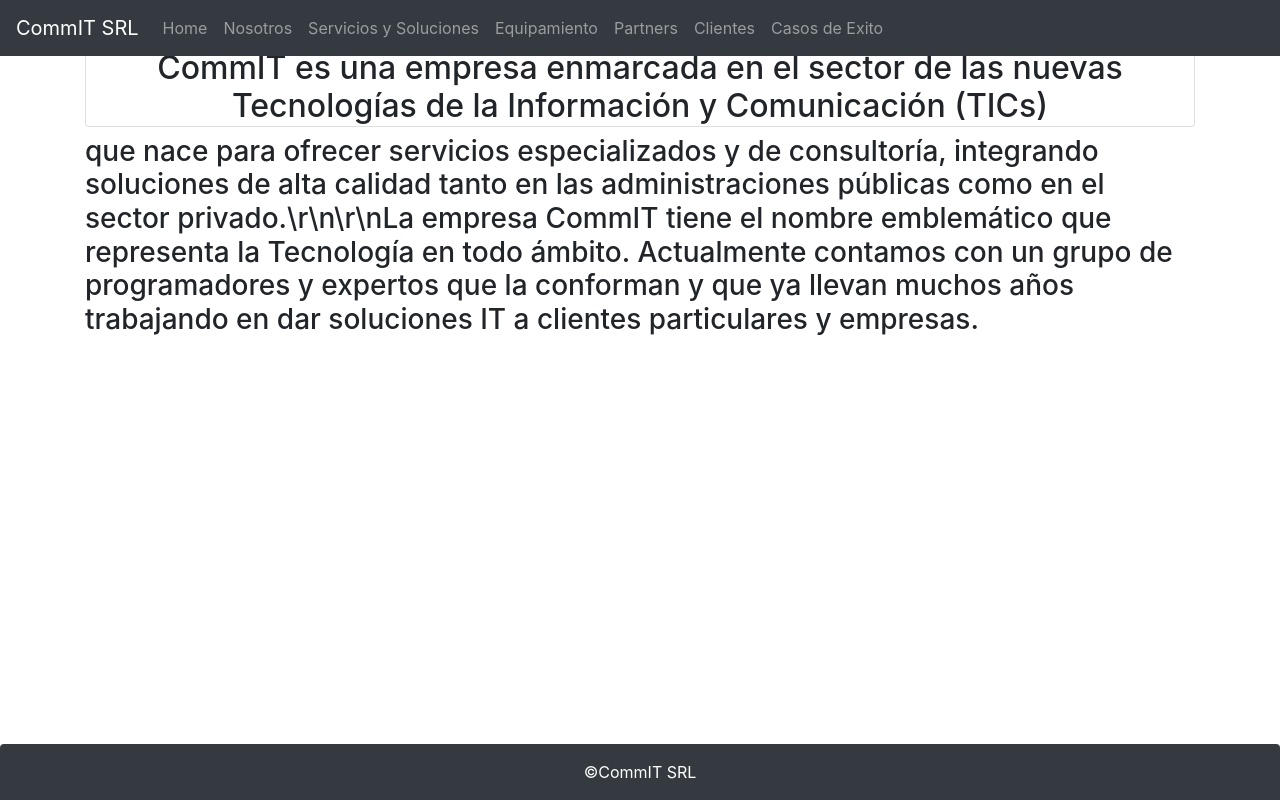
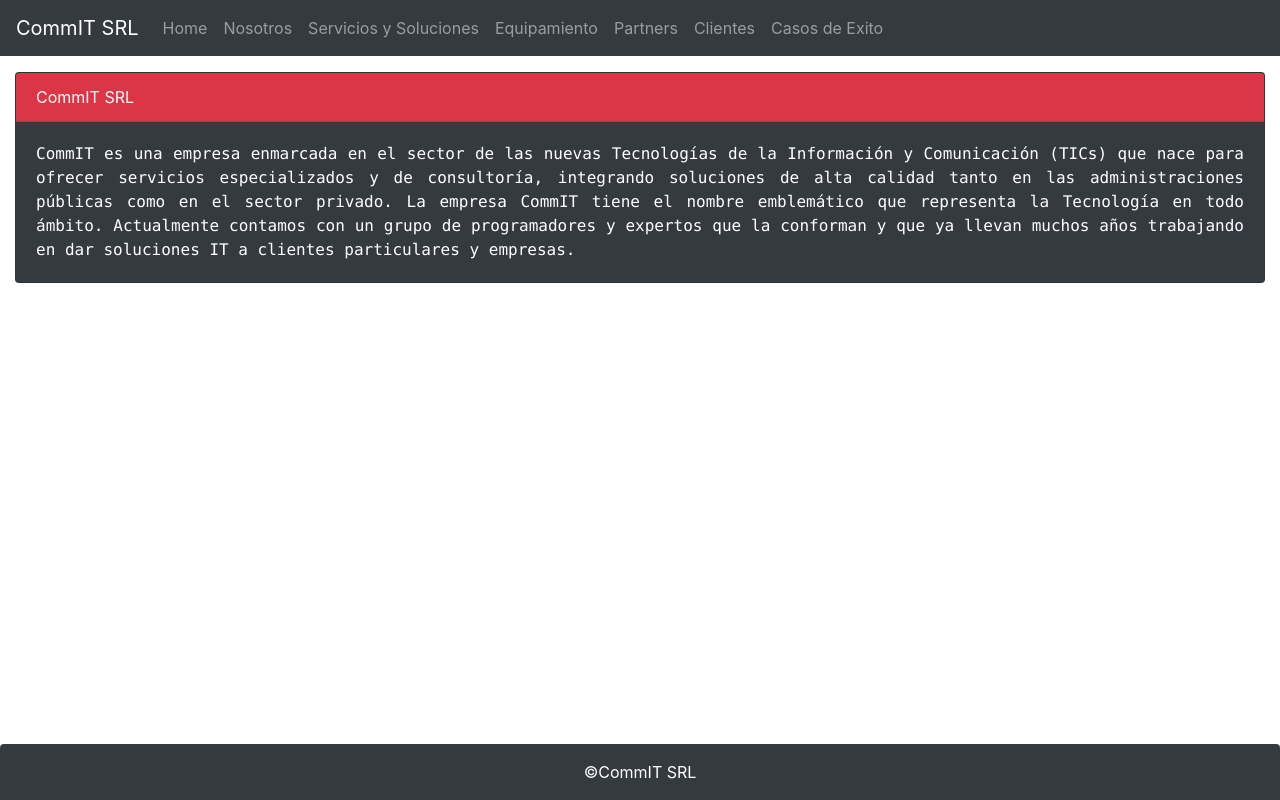
Before and after one commit to belu21/quantumwebpage, a React (Create React App) app: page / in a window 1280 px wide. Built offline with nearby package versions, Linux system fonts and the light colour scheme.

Commit message:
agregado index simple jeje

```diff
--- a/src/App.js
+++ b/src/App.js
@@ -29,10 +29,15 @@
 }
 
 const Home = () => (
-  <div className="container">
-    <h2 className="text-center card" >CommIT es una empresa enmarcada en el sector de las nuevas Tecnologías de la Información y Comunicación (TICs)</h2>
-    <h3>que nace para ofrecer servicios especializados y de consultoría, integrando soluciones de alta calidad tanto en las administraciones públicas como en el sector privado.\r\n\r\nLa empresa CommIT tiene el nombre emblemático que representa la Tecnología en todo ámbito. Actualmente contamos con un grupo de programadores y expertos que la conforman y que ya llevan muchos años
-          trabajando en dar soluciones IT a clientes particulares y empresas.</h3>
+  <div className="py-4 mw-100 w-100 container">
+    <div className="card text-white bg-dark mb-3" >
+      <div className="card-header bg-danger">CommIT SRL</div>
+      <div className="card-body-custom card-body">
+        <p className="card-text">CommIT es una empresa enmarcada en el sector de las nuevas Tecnologías de la Información y Comunicación (TICs)
+    que nace para ofrecer servicios especializados y de consultoría, integrando soluciones de alta calidad tanto en las administraciones públicas como en el sector privado. La empresa CommIT tiene el nombre emblemático que representa la Tecnología en todo ámbito. Actualmente contamos con un grupo de programadores y expertos que la conforman y que ya llevan muchos años
+          trabajando en dar soluciones IT a clientes particulares y empresas.</p>
+      </div>
+    </div>
   </div>
 )
 
--- a/src/components/Nosotros.js
+++ b/src/components/Nosotros.js
@@ -10,9 +10,9 @@
     }
     render() {
         return <div className="py-4 mw-100 w-100">
-            <Tarjeta cat={this.state.nosotros.valores} />
-            <Tarjeta cat={this.state.nosotros.mision} />
-            <Tarjeta cat={this.state.nosotros.vision} />
+            <Tarjeta info={this.state.nosotros.valores} />
+            <Tarjeta info={this.state.nosotros.mision} />
+            <Tarjeta info={this.state.nosotros.vision} />
         </div>;
     }
 }
--- a/src/components/Tarjeta.js
+++ b/src/components/Tarjeta.js
@@ -6,9 +6,9 @@
         console.log(this.props)
         return <div className="py-4 mw-100 w-100 container">
             <div className="card text-white bg-dark mb-3" >
-                <div className="card-header bg-danger">{this.props.cat.titulo}</div>
+                <div className="card-header bg-danger">{this.props.info.titulo}</div>
                 <div className="card-body-custom card-body">
-                    <p className="card-text">{this.props.cat.texto}</p>
+                    <p className="card-text">{this.props.info.texto}</p>
                 </div>
             </div>
         </div>;
--- a/src/json/nosotros.json
+++ b/src/json/nosotros.json
@@ -13,5 +13,10 @@
         "id": "3",
         "titulo": "Vision",
         "texto": "Ser la empresa líder en bolivia en generación de valor de negocios para nuestros clientes"
+    },
+    "home":{
+        "id": "4",
+        "titulo": "Inicio",
+        "texto": "<h2 className='text-center card' >CommIT es una empresa enmarcada en el sector de las nuevas Tecnologías de la Información y Comunicación (TICs)</h2><h3>que nace para ofrecer servicios especializados y de consultoría, integrando soluciones de alta calidad tanto en las administraciones públicas como en el sector privado. La empresa CommIT tiene el nombre emblemático que representa la Tecnología en todo ámbito. Actualmente contamos con un grupo de programadores y expertos que la conforman y que ya llevan muchos años trabajando en dar soluciones IT a clientes particulares y empresas.</h3>"
     }
 }
```
